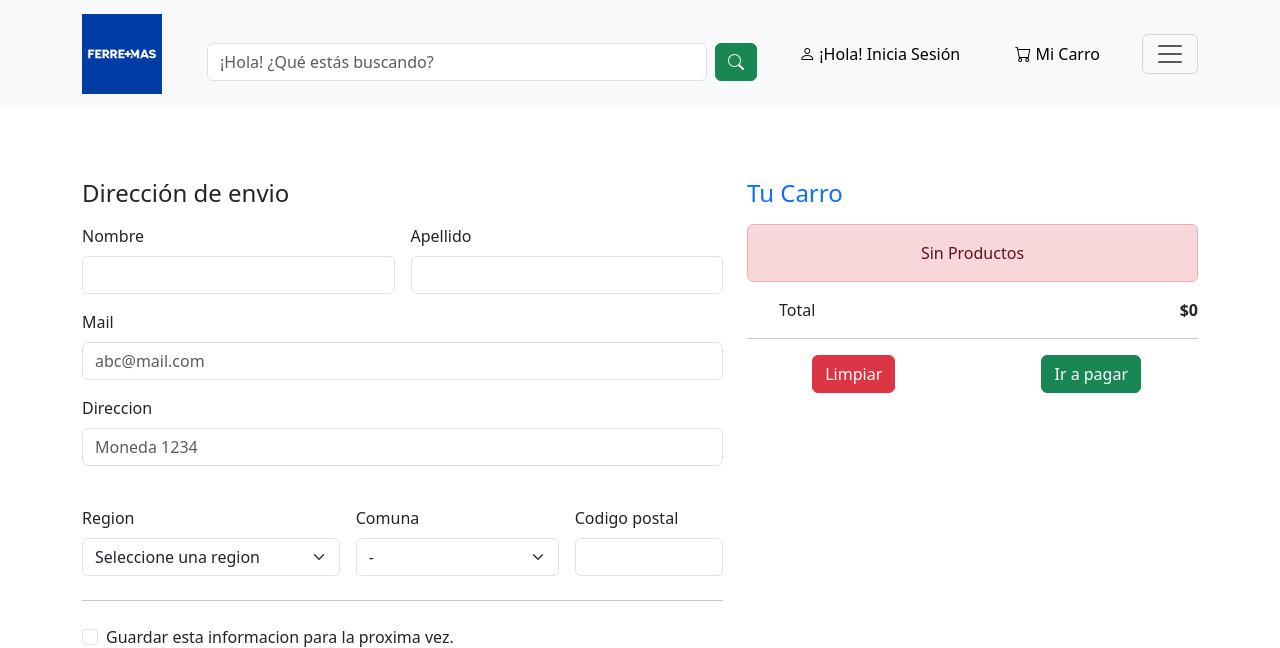
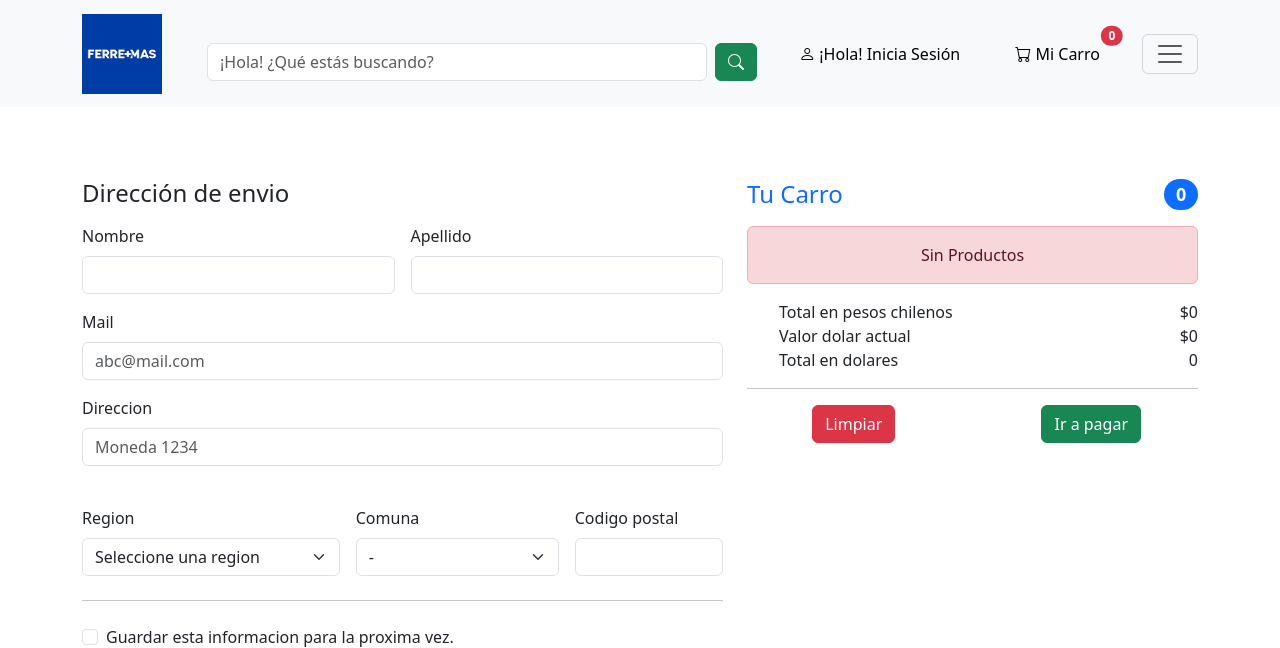
Before and after one commit to nicoalexanderdev/pag_web_integracion, a Django app: page /limpiar-carrito/ in a window 1280 px wide. Shown: the top 648 px of the page. Run offline with Django 4.2, Linux system fonts and the light colour scheme; data that the repository does not hold is empty; some libraries are stand-ins or nearby versions.

Commit message:
conversion a dolar

```diff
--- a/djangoconfig/settings.py
+++ b/djangoconfig/settings.py
@@ -67,6 +67,7 @@ TEMPLATES = [
                 'ferremas.context_processor.total_carrito',
                 'ferremas.context_processor.categorias_processor',
                 'ferremas.context_processor.marcas_processor',
+                'ferremas.context_processor.get_dollar',
             ],
         },
     },
@@ -118,7 +119,7 @@ AUTH_PASSWORD_VALIDATORS = [
 # Internationalization
 # https://docs.djangoproject.com/en/4.1/topics/i18n/
 
-LANGUAGE_CODE = 'es'
+LANGUAGE_CODE = 'en'
 
 TIME_ZONE = 'UTC'
 
--- a/ferremas/context_processor.py
+++ b/ferremas/context_processor.py
@@ -31,3 +31,13 @@ def marcas_processor(request):
     except requests.RequestException as e:
         print(f'Error al obtener marcas: {e}')
         return {'marcas': []}
+
+def get_dollar(request):
+    try:
+        reponse = requests.get(f'http://{settings.API_BASE_TRANSBANK_URL}/get-dollar-value')
+        reponse.raise_for_status()
+        valor_dolar = reponse.json()
+        return {'valor_dolar': valor_dolar['value']}
+    except requests.RequestException as e:
+        print(f'error al obtener valor del dolar actualizado: {e}')
+        return {'valor_dolar': []}
--- a/ferremas/templates/app/base.html
+++ b/ferremas/templates/app/base.html
@@ -75,9 +75,13 @@
 
 
       <!-- carro -->
-      <a href="{% url 'checkout' %}" class="btn btn-light">
+      <a href="{% url 'checkout' %}" class="btn btn-light position-relative">
         <i class="bi bi-cart"></i>
         Mi Carro
+        <span class="position-absolute top-0 start-100 translate-middle badge rounded-pill bg-danger">
+          {{ cantidad_total }}
+          <span class="visually-hidden">unread messages</span>
+        </span>
       </a>
 
 
--- a/ferremas/templates/app/carrito.html
+++ b/ferremas/templates/app/carrito.html
@@ -1,7 +1,7 @@
 {% load humanize %}
 <h4 class="d-flex justify-content-between align-items-center mb-3">
   <span class="text-primary">Tu Carro</span>
-  <span class="badge bg-primary rounded-pill">{{ total_carrito.cantidad_total }}</span>
+  <span class="badge bg-primary rounded-pill">{{ cantidad_total }}</span>
 </h4>
 
 
@@ -51,8 +51,16 @@
 <ul>
 
   <li class="list-group-item d-flex justify-content-between">
-    <span>Total</span>
-    <strong>${{ total_carrito  | intcomma }}</strong>
+    <span>Total en pesos chilenos</span>
+    <span id="total_carrito" data-value="{{ total_carrito }}">${{ total_carrito | intcomma }}</span>
+  </li>
+  <li class="list-group-item d-flex justify-content-between">
+    <span>Valor dolar actual</span>
+    <span id="valor_dolar" data-value="{{ valor_dolar }}">${{ valor_dolar | intcomma }}</span>
+  </li>
+  <li class="list-group-item d-flex justify-content-between">
+    <span>Total en dolares</span>
+    <span>{% widthratio total_carrito valor_dolar 1 %}</span>
   </li>
 
 </ul>
--- a/ferremas/templates/app/detalle-producto.html
+++ b/ferremas/templates/app/detalle-producto.html
@@ -16,9 +16,11 @@
     </div>
     <div class="col-12 col-md-6">
       <h6>Marca / {{ producto.marca_nombre | title }}</h6>
+      <h4>Categoria: {{ producto.nom_categoria }}</h4>
       <h2 class="py-4">{{ producto.nombre | title }}</h2>
       <h3>${{ producto.precio | intcomma }}</h3>
-      <input type="number" value="1">
+      <h5>stock del producto: {{ producto.stock }}</h5>
+
       <hr>
       <div class="d-grid mt-3">
         <a href="{% url 'agregar-carrito' producto.id %}"  class="btn btn-success">
--- a/ferremas/templates/app/home.html
+++ b/ferremas/templates/app/home.html
@@ -1,5 +1,6 @@
 {% extends 'app/base.html' %}
 {% load static %}
+{% load humanize %}
 {% block contenido %}
 <br><br>
 
@@ -14,6 +15,7 @@
         <div class="card-body">
           <h5 class="card-title">{{ p.nombre }}</h5>
           <h6>{{ p.marca_nombre }}</h6>
+          <h3>${{ p.precio | intcomma }}</h3>
         </div>
 
       </div>
--- a/ferremas/views.py
+++ b/ferremas/views.py
@@ -70,7 +70,6 @@ def categoria(request, id):
         return redirect('home')
 
 
-
 def marca(request, id):
     try:
         response = requests.get(f'http://{settings.API_BASE_URL}/get-productos-marca/{id}')
@@ -106,7 +105,14 @@ def agregar_carrito(request, id):
     if response.status_code == 200:
         producto_data = response.json()
         carrito.agregar(producto_data)
-        return render(request, 'app/checkout.html')
+
+        # Redirigir de vuelta a la página desde donde se envió la solicitud
+        referer_url = request.META.get('HTTP_REFERER')
+        if referer_url:
+            return HttpResponseRedirect(referer_url)
+        else:
+            return redirect('home')  # Redirigir a home si no hay referencia
+
     else:
         # Si la solicitud a la API falla, redirige a una página de error o muestra un mensaje de error
         return HttpResponseRedirect(reverse('home'))
```
